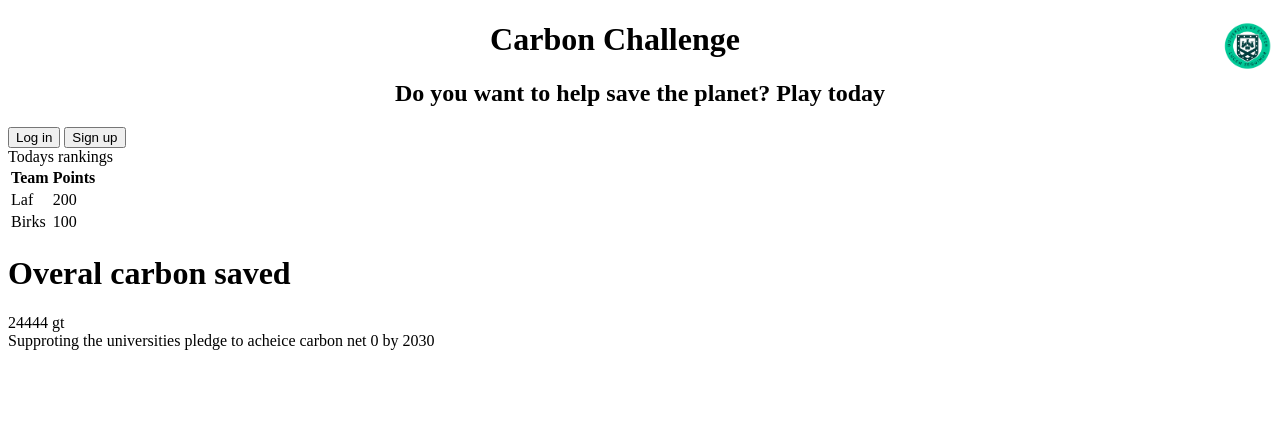
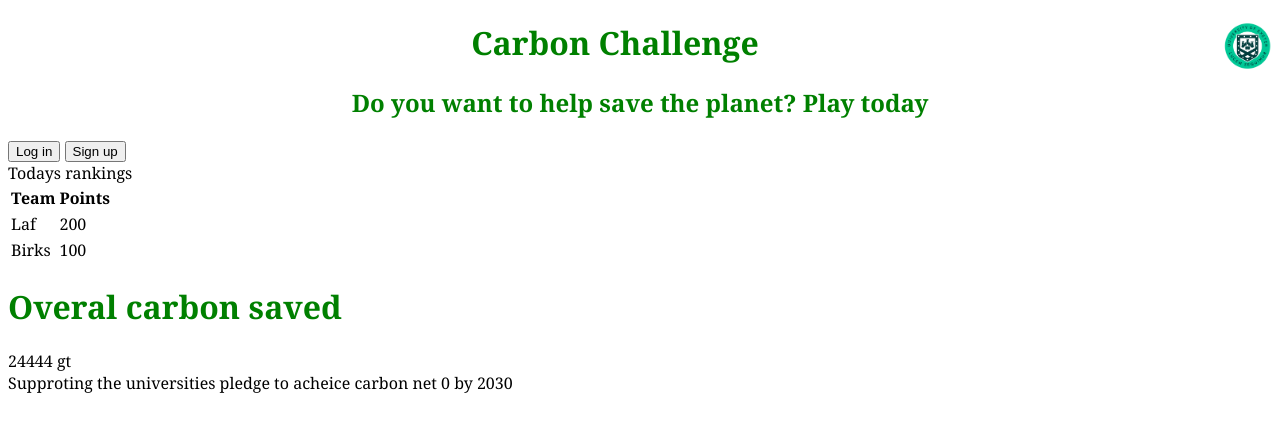
Before and after one commit to Erikabuckley/GroupProject, a plain HTML site: page index.html in a window 1280 px wide. Drawn offline with Linux system fonts and the light colour scheme.

Commit message:
added colors

```diff
--- a/style.css
+++ b/style.css
@@ -1,7 +1,12 @@
 h1 {
-    color : "Green"
+    color : green;
 }
 
 h2 {
-    color : "Green"
+    color : green;
 }
+
+body {
+    background-color: white;
+    font-family: Cambria, Cochin, Georgia, Times, 'Times New Roman', serif;
+}
```
